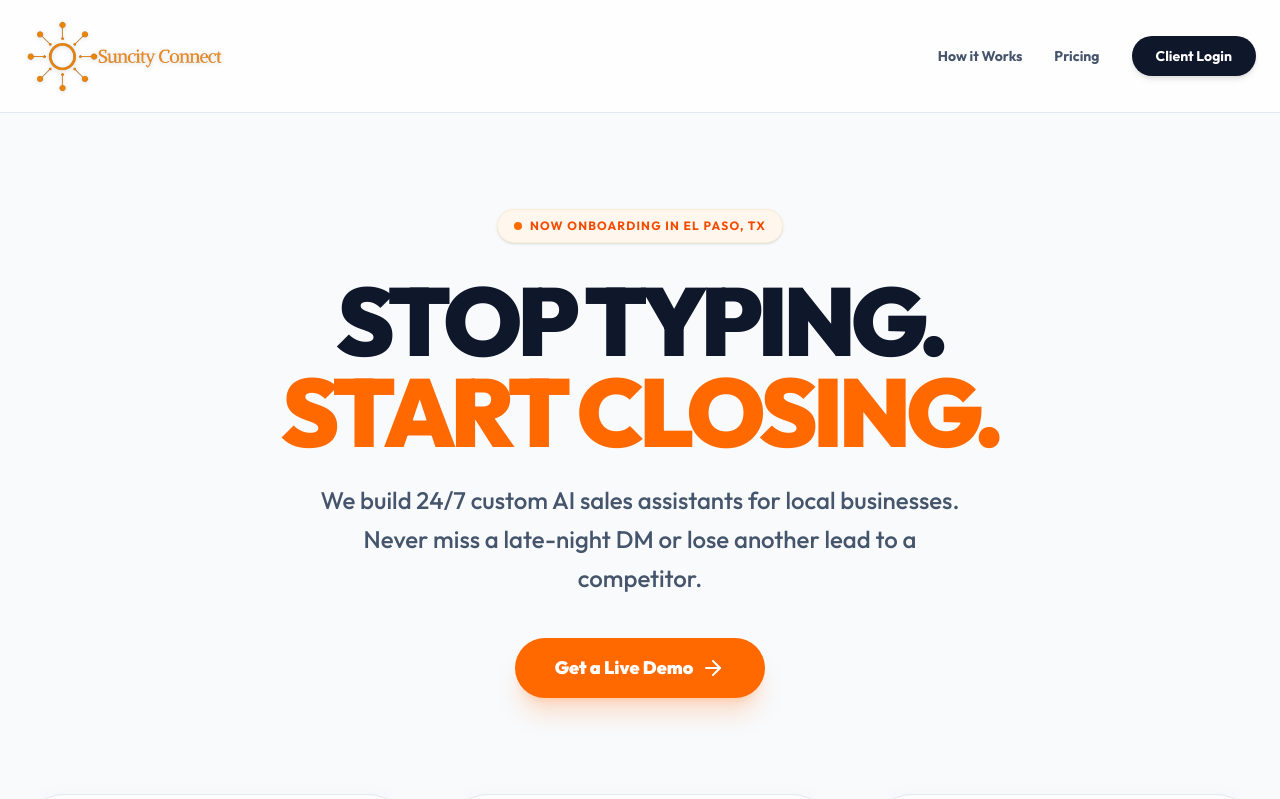
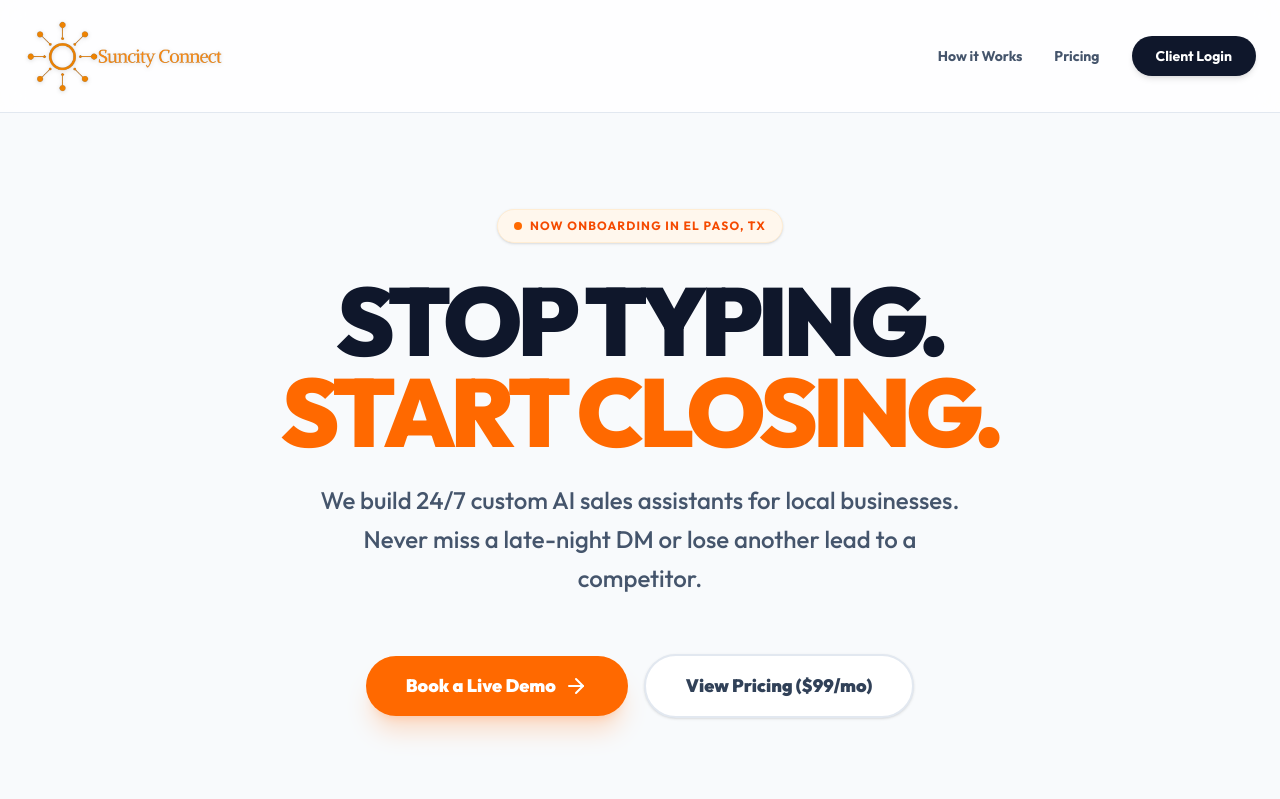
Before and after one commit to wesdavis/Suncity-Connect, a Next.js app: page / in a window 1280 px wide. Shown: the top 799 px of the page. Built offline with nearby package versions, Linux system fonts and the light colour scheme.

Commit message:
fixing the landing page

```diff
--- a/src/app/page.js
+++ b/src/app/page.js
@@ -46,10 +46,24 @@ export default function Home() {
             We build 24/7 custom AI sales assistants for local businesses. Never miss a late-night DM or lose another lead to a competitor.
           </p>
 
-          <div className="flex flex-col sm:flex-row items-center gap-4 justify-center w-full sm:w-auto">
-            <button className="w-full sm:w-auto bg-orange-500 hover:bg-orange-600 text-white font-black text-lg py-4 px-10 rounded-full flex items-center justify-center gap-2 transition-transform hover:scale-105 shadow-xl shadow-orange-500/20">
-              Get a Live Demo <ArrowRight size={24} />
-            </button>
+          <div className="flex flex-col sm:flex-row items-center gap-4 justify-center w-full sm:w-auto mt-4">
+            {/* GOOGLE CALENDAR DEMO LINK */}
+            <a
+              href="https://calendar.app.google/rbTHX427Am9dFxhN9"
+              target="_blank"
+              rel="noopener noreferrer"
+              className="w-full sm:w-auto bg-orange-500 hover:bg-orange-600 text-white font-black text-lg py-4 px-10 rounded-full flex items-center justify-center gap-2 transition-transform hover:scale-105 shadow-xl shadow-orange-500/20"
+            >
+              Book a Live Demo <ArrowRight size={24} />
+            </a>
+
+            {/* SCROLL TO PRICING BUTTON */}
+            <a
+              href="#pricing"
+              className="w-full sm:w-auto bg-white border-2 border-slate-200 hover:border-slate-300 text-slate-700 font-black text-lg py-4 px-10 rounded-full flex items-center justify-center transition-transform hover:scale-105 shadow-sm"
+            >
+              View Pricing ($99/mo)
+            </a>
           </div>
         </div>
       </main>
@@ -179,9 +193,15 @@ export default function Home() {
               ))}
             </ul>
 
-            <button className="w-full bg-slate-900 hover:bg-orange-500 text-white font-black text-lg py-5 rounded-2xl transition-all shadow-lg hover:shadow-xl hover:-translate-y-1">
-              Start Your Free Demo
-            </button>
+            {/* STRIPE CHECKOUT LINK */}
+            <a
+              href="https://buy.stripe.com/test_YOUR_PAYMENT_LINK_HERE"
+              target="_blank"
+              rel="noopener noreferrer"
+              className="block text-center w-full bg-slate-900 hover:bg-orange-500 text-white font-black text-lg py-5 rounded-2xl transition-all shadow-lg hover:shadow-xl hover:-translate-y-1"
+            >
+              Start Automating Today
+            </a>
           </div>
         </div>
       </section>
```
